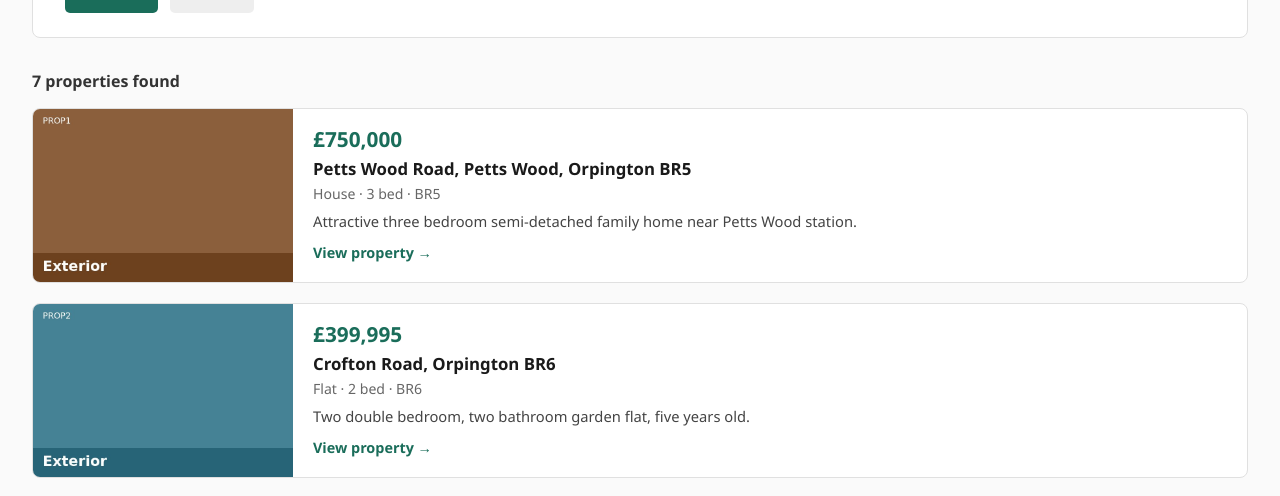
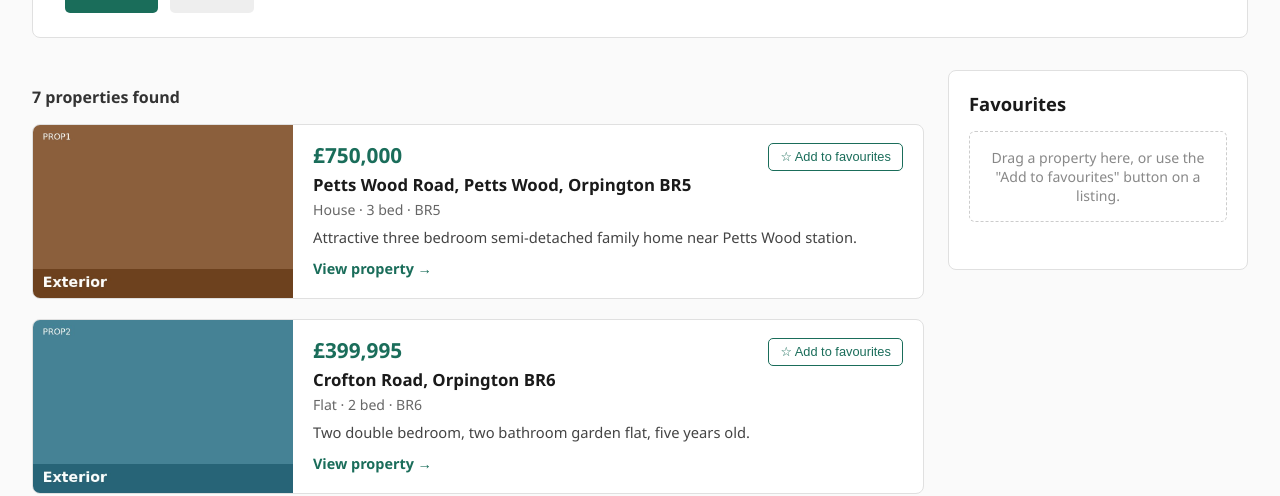
Before and after one commit to NanduniPathirana/estate-agent-app, a React (Vite) app: page / in a window 1280 px wide. Shown: the part 362-858 px from the top of the page. Built offline with nearby package versions, Linux system fonts and the light colour scheme.

Commit message:
Add favourites: button and drag-and-drop, with duplicate prevention

```diff
--- a/src/App.jsx
+++ b/src/App.jsx
@@ -1,6 +1,7 @@
 import { Routes, Route, Link } from 'react-router-dom'
 import SearchPage from './pages/SearchPage.jsx'
 import PropertyPage from './pages/PropertyPage.jsx'
+import { FavouritesProvider } from './context/FavouritesContext.jsx'
 import './App.css'
 
 // Root application component. Defines the top-level routes:
@@ -8,6 +9,7 @@ import './App.css'
 // "/property/:id" -> single property detail page (gallery + tabs)
 function App() {
   return (
+    <FavouritesProvider>
       <div className="app">
         <header className="site-header">
           <Link to="/" className="site-title">Estate Agent</Link>
@@ -20,6 +22,7 @@ function App() {
           </Routes>
         </main>
       </div>
+    </FavouritesProvider>
   )
 }
 
--- /dev/null
+++ b/src/components/FavouritesSidebar.css
@@ -0,0 +1,78 @@
+.favourites-sidebar {
+  background: #fff;
+  border: 1px solid #e0e0e0;
+  border-radius: 8px;
+  padding: 1.25rem;
+  min-height: 200px;
+  align-self: start;
+}
+
+.favourites-sidebar h2 {
+  margin-top: 0;
+  font-size: 1.15rem;
+}
+
+.favourites-empty {
+  color: #888;
+  font-size: 0.88rem;
+  border: 1px dashed #ccc;
+  border-radius: 6px;
+  padding: 1rem;
+  text-align: center;
+}
+
+.favourites-list {
+  list-style: none;
+  padding: 0;
+  margin: 0;
+}
+
+.favourites-item {
+  display: flex;
+  align-items: center;
+  justify-content: space-between;
+  gap: 0.5rem;
+  padding: 0.5rem 0;
+  border-bottom: 1px solid #eee;
+}
+
+.favourites-item:last-child {
+  border-bottom: none;
+}
+
+.favourites-item-link {
+  display: flex;
+  align-items: center;
+  gap: 0.6rem;
+  text-decoration: none;
+  color: inherit;
+  flex: 1;
+  min-width: 0;
+}
+
+.favourites-item-image {
+  width: 50px;
+  height: 40px;
+  object-fit: cover;
+  border-radius: 4px;
+  flex-shrink: 0;
+}
+
+.favourites-item-text {
+  display: flex;
+  flex-direction: column;
+  min-width: 0;
+}
+
+.favourites-item-location {
+  font-size: 0.82rem;
+  font-weight: 600;
+  white-space: nowrap;
+  overflow: hidden;
+  text-overflow: ellipsis;
+}
+
+.favourites-item-price {
+  font-size: 0.8rem;
+  color: #1a6d5a;
+}
--- /dev/null
+++ b/src/components/FavouritesSidebar.jsx
@@ -0,0 +1,65 @@
+import { Link } from 'react-router-dom'
+import { useFavourites } from '../context/FavouritesContext.jsx'
+import propertiesData from '../data/properties.json'
+import { formatPrice } from '../utils/formatUtils.js'
+import './FavouritesSidebar.css'
+
+// FavouritesSidebar: shown on the search page. Displays the current
+// favourite properties, and acts as a drop target so a property card can
+// be dragged here to add it to favourites. Remove/clear functionality is
+// added in the next step.
+function FavouritesSidebar() {
+  const { favourites, addFavourite } = useFavourites()
+
+  const favouriteProperties = propertiesData.properties.filter((p) =>
+    favourites.includes(p.id)
+  )
+
+  // Required on dragover to signal this element accepts drops.
+  const handleDragOver = (e) => {
+    e.preventDefault()
+  }
+
+  const handleDrop = (e) => {
+    e.preventDefault()
+    const droppedId = e.dataTransfer.getData('text/plain')
+    if (droppedId) addFavourite(droppedId)
+  }
+
+  return (
+    <aside
+      className="favourites-sidebar"
+      onDragOver={handleDragOver}
+      onDrop={handleDrop}
+      aria-label="Favourite properties"
+    >
+      <h2>Favourites</h2>
+
+      {favouriteProperties.length === 0 ? (
+        <p className="favourites-empty">
+          Drag a property here, or use the "Add to favourites" button on a listing.
+        </p>
+      ) : (
+        <ul className="favourites-list">
+          {favouriteProperties.map((property) => (
+            <li key={property.id} className="favourites-item">
+              <Link to={`/property/${property.id}`} className="favourites-item-link">
+                <img
+                  src={`${import.meta.env.BASE_URL}${property.images[0]}`}
+                  alt=""
+                  className="favourites-item-image"
+                />
+                <span className="favourites-item-text">
+                  <span className="favourites-item-location">{property.location}</span>
+                  <span className="favourites-item-price">{formatPrice(property.price)}</span>
+                </span>
+              </Link>
+            </li>
+          ))}
+        </ul>
+      )}
+    </aside>
+  )
+}
+
+export default FavouritesSidebar
--- a/src/components/PropertyCard.css
+++ b/src/components/PropertyCard.css
@@ -27,6 +27,34 @@
 .property-card-body {
   padding: 1rem 1.25rem;
   flex: 1;
+}
+
+.property-card-top-row {
+  display: flex;
+  align-items: center;
+  justify-content: space-between;
+  gap: 0.75rem;
+}
+
+.favourite-btn {
+  background: #fff;
+  border: 1px solid #1a6d5a;
+  color: #1a6d5a;
+  border-radius: 5px;
+  padding: 0.35rem 0.7rem;
+  font-size: 0.8rem;
+  cursor: pointer;
+  white-space: nowrap;
+}
+
+.favourite-btn:hover:not(:disabled) {
+  background: #eaf5f2;
+}
+
+.favourite-btn.favourited {
+  background: #1a6d5a;
+  color: #fff;
+  cursor: default;
 }
 
 .property-card-price {
--- a/src/components/PropertyCard.jsx
+++ b/src/components/PropertyCard.jsx
@@ -1,13 +1,30 @@
 import { Link } from 'react-router-dom'
 import { formatPrice } from '../utils/formatUtils.js'
+import { useFavourites } from '../context/FavouritesContext.jsx'
 import './PropertyCard.css'
 
 // PropertyCard: a single result in the search results list.
 // Shows a picture, short description, price, and links through to the
 // full property page. Favourite button is added in a later step.
 function PropertyCard({ property }) {
-  return (
-    <article className="property-card">
+
+    const { addFavourite, isFavourite } = useFavourites()
+    const favourited = isFavourite(property.id)
+
+    // Makes the card draggable: stores the property id so the favourites
+    // sidebar's drop handler knows which property was dropped on it.
+    const handleDragStart = (e) => {
+        e.dataTransfer.setData('text/plain', property.id)
+    }
+
+    const handleFavouriteClick = (e) => {
+        e.preventDefault() // don't follow the link when clicking the button
+        addFavourite(property.id)
+    }
+
+
+    return (
+    <article className="property-card" draggable onDragStart={handleDragStart}>
       <Link to={`/property/${property.id}`} className="property-card-image-link">
         <img
           src={`${import.meta.env.BASE_URL}${property.images[0]}`}
@@ -17,18 +34,35 @@ function PropertyCard({ property }) {
       </Link>
 
       <div className="property-card-body">
-        <p className="property-card-price">{formatPrice(property.price)}</p>
+        <div className="property-card-top-row">
+          <p className="property-card-price">{formatPrice(property.price)}</p>
+          <button
+            type="button"
+            className={`favourite-btn ${favourited ? 'favourited' : ''}`}
+            onClick={handleFavouriteClick}
+            disabled={favourited}
+            aria-label={favourited ? 'Already in favourites' : 'Add to favourites'}
+            title={favourited ? 'Already in favourites' : 'Add to favourites'}
+          >
+            {favourited ? '★ Favourited' : '☆ Add to favourites'}
+          </button>
+        </div>
+
         <h3 className="property-card-title">
           <Link to={`/property/${property.id}`}>{property.location}</Link>
         </h3>
+
         <p className="property-card-meta">
           {property.type} · {property.bedrooms} bed · {property.postcodeArea}
         </p>
+
         <p className="property-card-description">{property.shortDescription}</p>
         <Link to={`/property/${property.id}`} className="property-card-link">
           View property &rarr;
         </Link>
+
       </div>
+
     </article>
   )
 }
--- /dev/null
+++ b/src/context/FavouritesContext.jsx
@@ -0,0 +1,38 @@
+import { createContext, useContext, useState } from 'react'
+
+const FavouritesContext = createContext(null)
+
+// FavouritesProvider: holds the list of favourited property IDs in memory
+// and exposes functions to add/remove/clear them. Wrapping the app in this
+// provider lets both the results list and the favourites sidebar share the
+// same favourites state without prop-drilling.
+export function FavouritesProvider({ children }) {
+  const [favourites, setFavourites] = useState([]) // array of property id strings
+
+  // Guards against duplicates: only adds the id if it isn't already present.
+  const addFavourite = (id) => {
+    setFavourites((prev) => (prev.includes(id) ? prev : [...prev, id]))
+  }
+
+  const removeFavourite = (id) => {
+    setFavourites((prev) => prev.filter((favId) => favId !== id))
+  }
+
+  const clearFavourites = () => setFavourites([])
+
+  const isFavourite = (id) => favourites.includes(id)
+
+  const value = { favourites, addFavourite, removeFavourite, clearFavourites, isFavourite }
+
+  return <FavouritesContext.Provider value={value}>{children}</FavouritesContext.Provider>
+}
+
+// Convenience hook so components just call useFavourites() instead of
+// importing useContext + FavouritesContext everywhere.
+export function useFavourites() {
+  const context = useContext(FavouritesContext)
+  if (!context) {
+    throw new Error('useFavourites must be used within a FavouritesProvider')
+  }
+  return context
+}
--- a/src/pages/PropertyPage.css
+++ b/src/pages/PropertyPage.css
@@ -23,11 +23,39 @@
   margin-bottom: 1.5rem;
 }
 
+.property-summary-top-row {
+  display: flex;
+  align-items: center;
+  justify-content: space-between;
+  gap: 1rem;
+}
+
+.property-summary .favourite-btn {
+  background: #fff;
+  border: 1px solid #1a6d5a;
+  color: #1a6d5a;
+  border-radius: 5px;
+  padding: 0.5rem 1rem;
+  font-size: 0.9rem;
+  cursor: pointer;
+  white-space: nowrap;
+}
+
+.property-summary .favourite-btn:hover:not(:disabled) {
+  background: #eaf5f2;
+}
+
+.property-summary .favourite-btn.favourited {
+  background: #1a6d5a;
+  color: #fff;
+  cursor: default;
+}
+
 .property-summary-price {
   font-size: 1.6rem;
   font-weight: 700;
   color: #1a6d5a;
-  margin: 0 0 0.3rem;
+  margin: 0;
 }
 
 .property-summary-location {
--- a/src/pages/PropertyPage.jsx
+++ b/src/pages/PropertyPage.jsx
@@ -3,6 +3,7 @@ import propertiesData from '../data/properties.json'
 import PropertyGallery from '../components/PropertyGallery.jsx'
 import PropertyTabs from '../components/PropertyTabs.jsx'
 import { formatPrice } from '../utils/formatUtils.js'
+import { useFavourites } from '../context/FavouritesContext.jsx'
 import './PropertyPage.css'
 
 // PropertyPage: individual property detail page, shown when a user clicks
@@ -10,6 +11,8 @@ import './PropertyPage.css'
 function PropertyPage() {
   const { id } = useParams()
   const property = propertiesData.properties.find((p) => p.id === id)
+  const { addFavourite, isFavourite } = useFavourites()
+
 
   if (!property) {
     return (
@@ -30,7 +33,18 @@ function PropertyPage() {
       />
 
       <div className="property-summary">
-        <p className="property-summary-price">{formatPrice(property.price)}</p>
+        <div className="property-summary-top-row">
+          <p className="property-summary-price">{formatPrice(property.price)}</p>
+          <button
+            type="button"
+            className={`favourite-btn ${isFavourite(property.id) ? 'favourited' : ''}`}
+            onClick={() => addFavourite(property.id)}
+            disabled={isFavourite(property.id)}
+          >
+            {isFavourite(property.id) ? '★ Favourited' : '☆ Add to favourites'}
+          </button>
+        </div>
+
         <h1 className="property-summary-location">{property.location}</h1>
         <p className="property-summary-meta">
           {property.type} · {property.bedrooms} bedroom{property.bedrooms !== 1 ? 's' : ''} ·{' '}
--- /dev/null
+++ b/src/pages/SearchPage.css
@@ -0,0 +1,6 @@
+.search-page-layout {
+  display: grid;
+  grid-template-columns: 1fr 300px;
+  gap: 1.5rem;
+  align-items: start;
+}
--- a/src/pages/SearchPage.jsx
+++ b/src/pages/SearchPage.jsx
@@ -1,8 +1,10 @@
 import { useState, useMemo } from 'react'
 import SearchForm from '../components/SearchForm.jsx'
 import ResultsList from '../components/ResultsList.jsx'
+import FavouritesSidebar from '../components/FavouritesSidebar.jsx'
 import propertiesData from '../data/properties.json'
 import { filterProperties } from '../utils/searchUtils.js'
+import './SearchPage.css'
 
 // SearchPage: main landing page containing the property search form,
 // the search results, and the favourites sidebar.
@@ -22,7 +24,12 @@ function SearchPage() {
 
       <SearchForm onSearch={setCriteria} />
 
-      <ResultsList properties={results} />
+      <div className="search-page-layout">
+        <div className="search-page-main">
+          <ResultsList properties={results} />
+        </div>
+        <FavouritesSidebar />
+      </div>
     </div>
   )
 }
```
Lines whose indentation alone changed are shown as unchanged.
